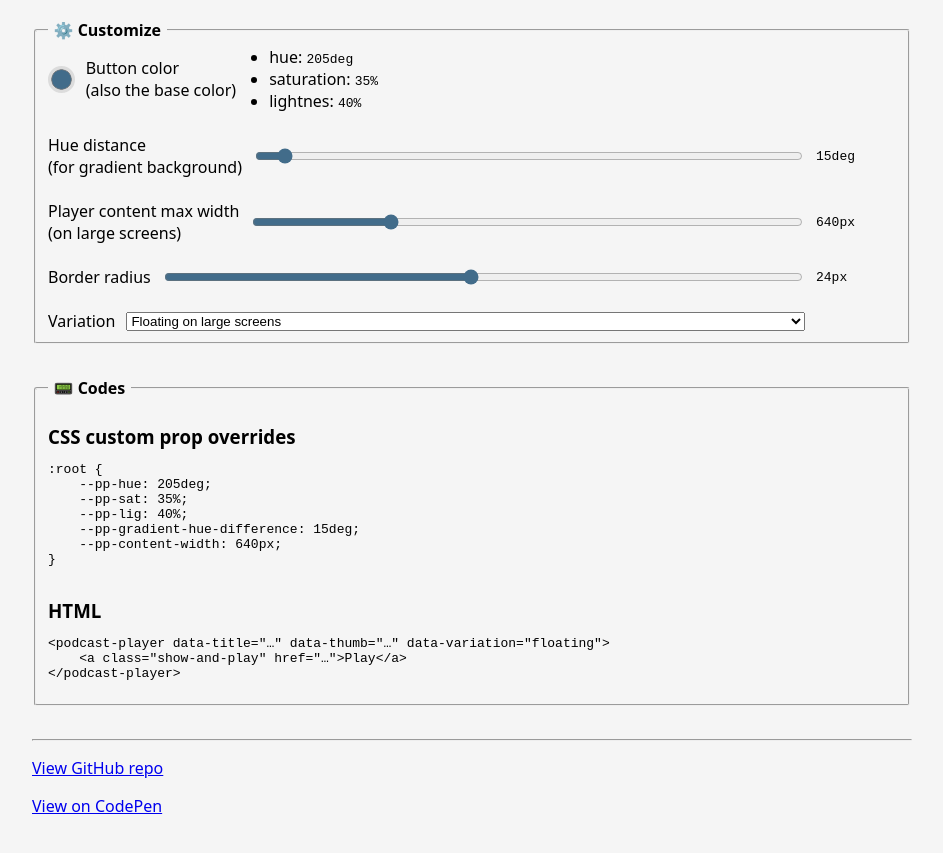
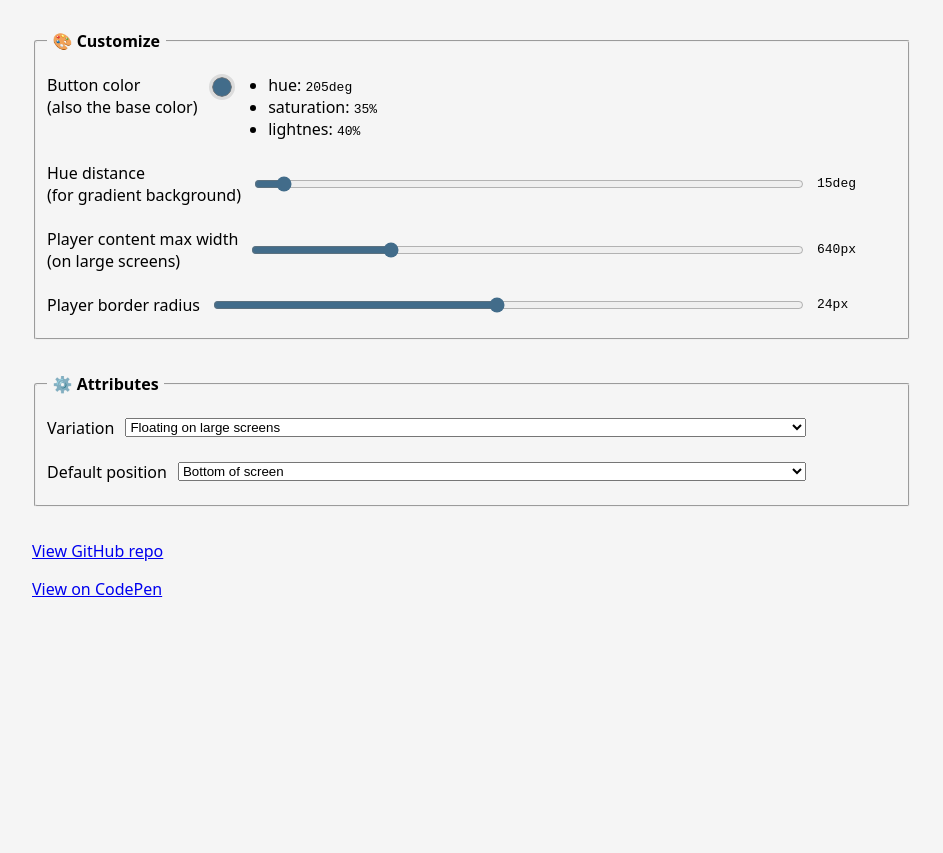
Before and after one commit to nonsalant/fixed-podcast-player, a website: page index.html in a window 1280 px wide. Shown: the part 1329-2182 px from the top of the page, without its empty margins (168-1111 px from the left). After the commit the page ends 1971 px from the top, so only its background shows below. Drawn offline with Linux system fonts and the light colour scheme.

Commit message:
refactor fieldset styles

```diff
--- a/index.html
+++ b/index.html
@@ -69,15 +69,15 @@
 
         <style>
             fieldset {
+                accent-color: var(--pp-color);
+                display: grid;
                 border-radius: 3px;
-
-                margin-block-start: 1lh;
+                gap: 1lh;
+                margin-block: 1.5lh;
+                padding: 1lh .5lh;
                 legend { font-weight: bold; padding-inline: .25lh; }
-                accent-color: var(--pp-color);
-            }
-            #options {
-                display: grid;
-                gap: 1lh;
+                :is(h2, h3) { margin-block-end: 0; }
+                code:has(pre) { overflow: auto; display: block; }
                 & > label {
                     display: grid;
                     gap: .5lh;
@@ -88,25 +88,25 @@
             }
         </style>
         <fieldset id="options" onchange="console.log('changed')">
-            <legend>⚙️ Customize</legend>
+            <legend>🎨 Customize</legend>
 
             <color-picker>
                 <style>
                     /* color picker styles */
-                    label:has(>#color-picker[type=color]) {display:flex; gap:.5lh; align-items:center; cursor:pointer; ul {margin:0; padding-inline-start:1lh;} }
+                    label:has(>#color-picker[type=color]) {display:flex; gap:.5lh; ul {margin:0; padding-inline-start:1lh;} }
                     #color-picker[type=color] {border-radius:50%; inline-size:2em; block-size:2em; cursor: pointer; padding:0px; border-width:3px; border-style:solid; border-color:rgb(220,220,220);}
                     #color-picker[type=color]::-webkit-color-swatch-wrapper {padding:0px;}
                     #color-picker[type=color]::-webkit-color-swatch {border-radius:50%;}
                     #color-picker[type=color]::-moz-color-swatch {border-radius:50%;}
                 </style>
                 <label for="color-picker">
+                    <span>Button color<br> (also the base color)</span>
                     <input type="color" value="#426c8a" id="color-picker">
-                    <span>Button color<br> (also the base color)</span>
                     <output>
                         <ul>
-                            <li>hue: 205deg</li>
-                            <li>saturation: 35%</li>
-                            <li>lightnes: 40%</li>
+                            <li>hue: <code>205deg</code></li>
+                            <li>saturation: <code>35%</code></li>
+                            <li>lightnes: <code>40%</code></li>
                         </ul>
                     </output>
                 </label>
@@ -224,12 +224,28 @@
             </label>
 
             <label for="border-radius">
-                <span>Border radius</span>
+                <span>Player border radius</span>
                 <input type="range" id="border-radius" min="0" max="50" step="1" value="24"
                 oninput="document.documentElement.style.setProperty('--pp-radius', this.value + 'px');
                 this.nextElementSibling.innerText = this.value + 'px';">
                 <code>24px</code>
             </label>
+
+            <!-- <h3>CSS</h3>
+            <code>
+                <pre>:root {
+    --pp-hue: 205deg;
+    --pp-sat: 35%;
+    --pp-lig: 40%;
+    --pp-gradient-hue-difference: 15deg;
+    --pp-content-width: 640px;
+}</pre>
+            </code> -->
+
+        </fieldset>
+
+        <fieldset id="codes">
+            <legend>⚙️ Attributes</legend>
 
             <label for="variation">
                 <span>Variation</span>
@@ -241,38 +257,26 @@
                     <option value="">Fixed to the bottom or top on all screens</option>
                 </select>
             </label>
-        </fieldset>
 
-        <style>
-            #codes {
-                display: grid;
-                margin-block: 1.5lh;
-                :is(h2, h3) { margin-block-end: 0; }
-                code:has(pre) { overflow: auto; display: block; }
-            }
-        </style>
-        <fieldset id="codes">
-            <legend>📟 Codes</legend>
-            <h3>CSS custom prop overrides</h3>
-            <code>
-                <pre>:root {
-    --pp-hue: 205deg;
-    --pp-sat: 35%;
-    --pp-lig: 40%;
-    --pp-gradient-hue-difference: 15deg;
-    --pp-content-width: 640px;
-}</pre>
-            </code>
+            <label for="variation">
+                <span>Default position</span>
+                <select id="variation"
+                    onchange="el = document.querySelector('podcast-player');
+                    el.setAttribute('data-position', this.value);
+                    el.shadowRoot.querySelector('.podcast-player').setAttribute('data-position', this.value);">
+                    <option value="bottom">Bottom of screen</option>
+                    <option value="top">Top of screen</option>
+                </select>
+            </label>
 
-            <h3>HTML</h3>
+            <!-- <h3>HTML</h3>
             <code>
                 <pre>&lt;podcast-player data-title="…" data-thumb="…" data-variation="floating"&gt;
     &lt;a class="show-and-play" href="…"&gt;Play&lt;/a&gt;
 &lt;/podcast-player&gt;</pre>
-            </code>
+            </code> -->
         </fieldset>
 
-        <hr>
         <p><a href="https://github.com/nonsalant/fixed-podcast-player/">View GitHub repo</a></p>
         <p><a href="https://codepen.io/nonsalant/pen/pvoyRmZ" target="_blank">View on CodePen</a></p>
     </main>
--- a/styles/lib/overrides.css
+++ b/styles/lib/overrides.css
@@ -7,5 +7,5 @@
 	--pp-sat: 35%;
 	--pp-lig: 40%;
 	--pp-gradient-hue-difference: 15deg;
-	--body-offset-for-player: 110px;
+	--body-offset-for-player: 125px;
 }
```
Also changed, not shown: assets/build/podcast-player.min.css, 1 other file.
